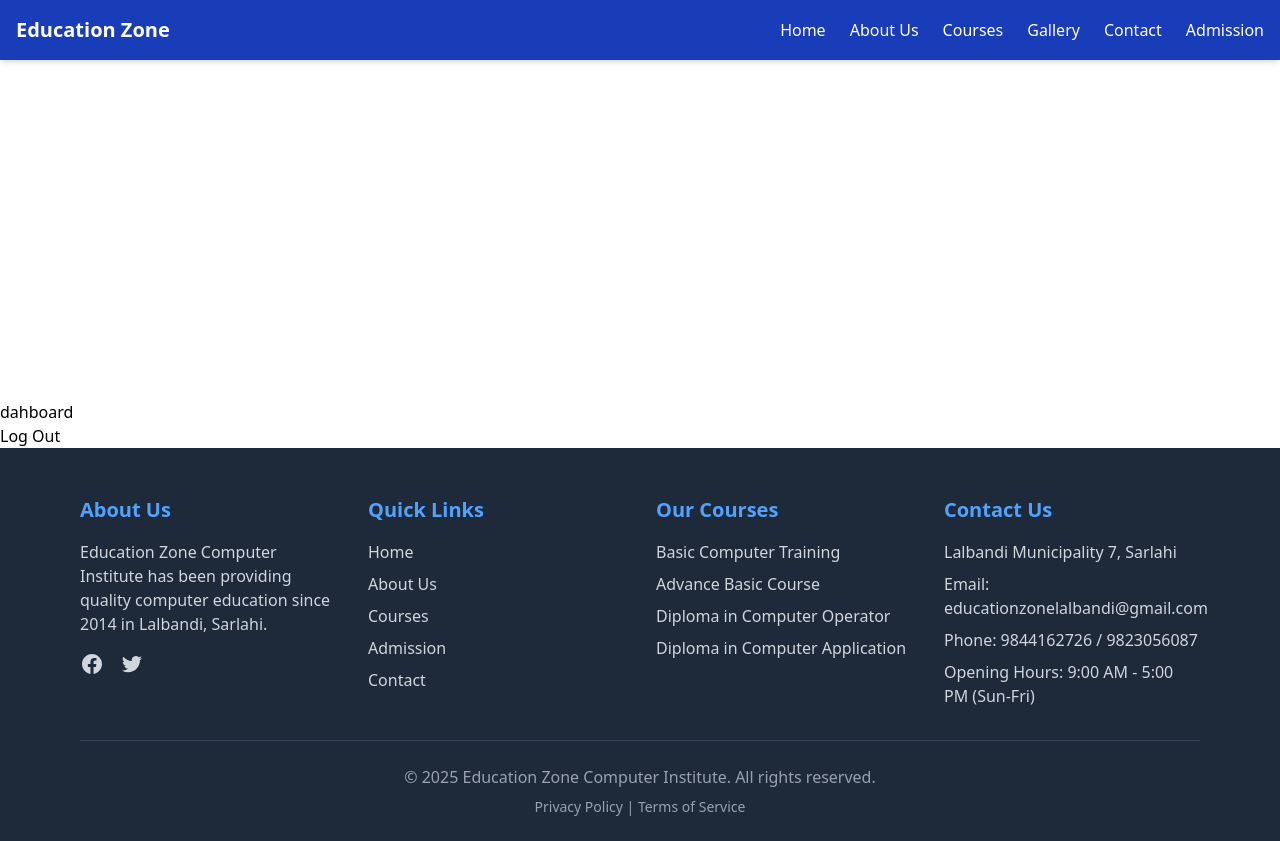
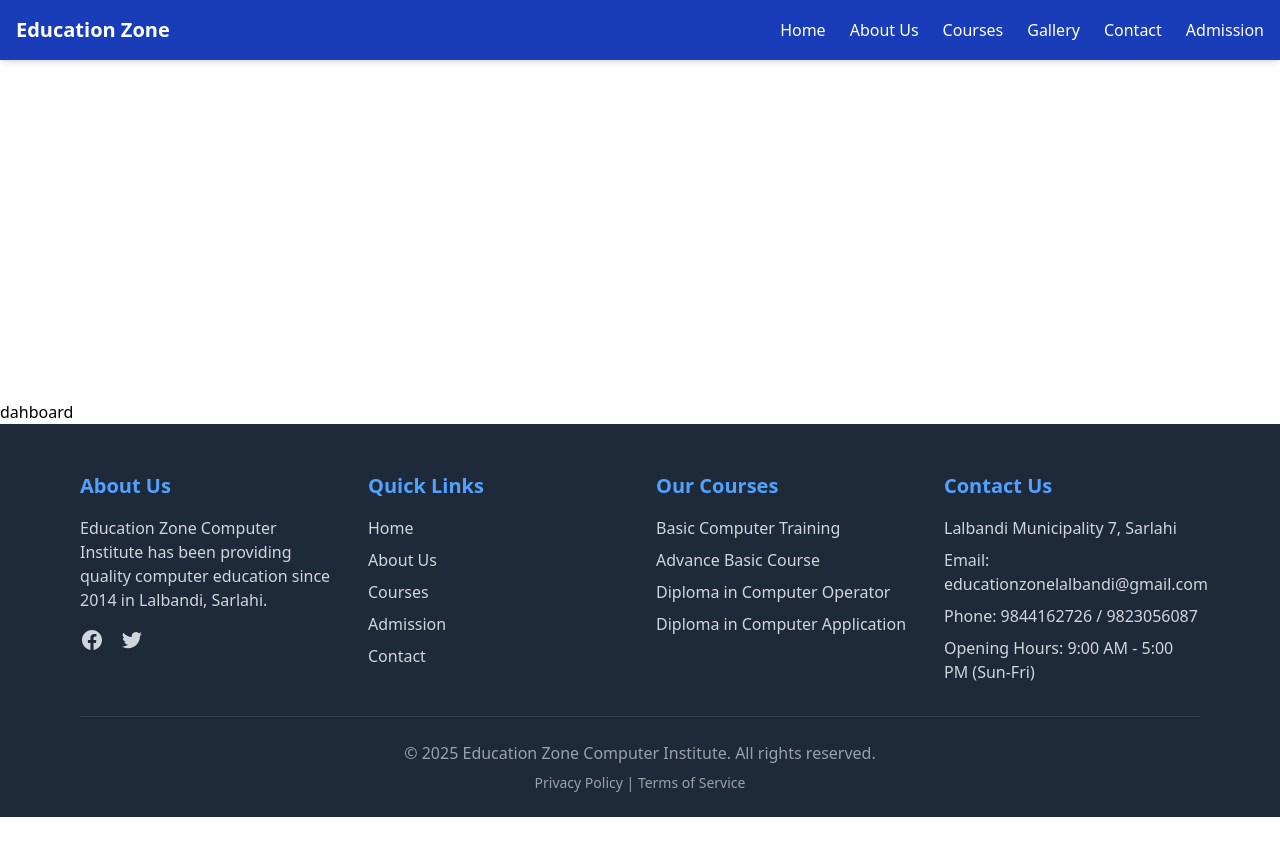
Before and after one commit to Ken-kenaki/EducationZoneComputerInstitute, a Next.js app: page /admin/dashboard in a window 1280 px wide. After the commit the page ends 817 px from the top, so only its background shows below. Built offline with nearby package versions, Linux system fonts and the light colour scheme.

Commit message:
eslint-error-fixed-5

```diff
--- a/app/admin/dashboard/page.tsx
+++ b/app/admin/dashboard/page.tsx
@@ -1,13 +1,12 @@
 import React from "react";
-import { logout } from "../logout/actions";
 
 const dahboard = () => {
   return (
     <div className="mt-100">
       dahboard
-      <form action={logout}>
+      {/* <form action={logout}>
         <button type="submit">Log Out</button>
-      </form>
+      </form> */}
     </div>
   );
 };
```
